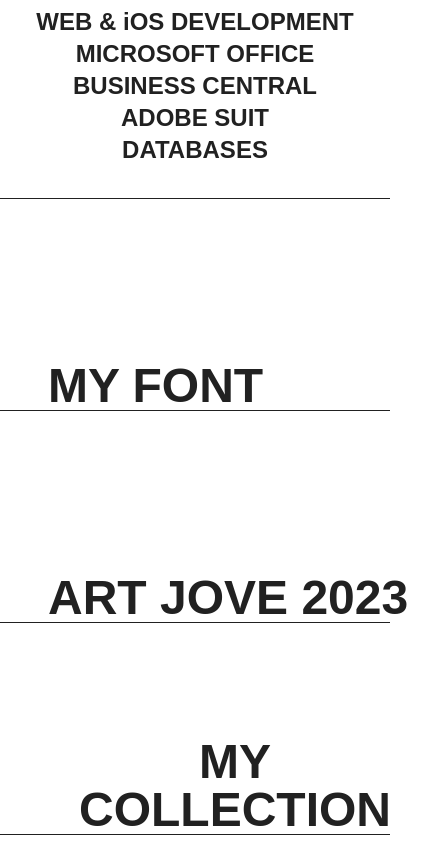
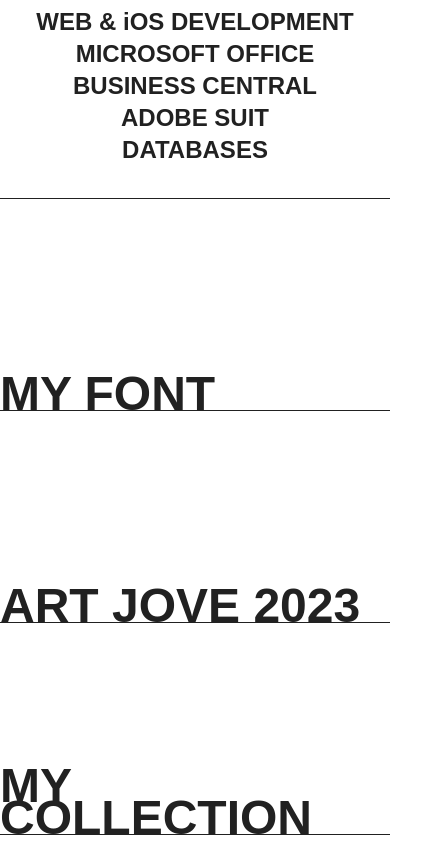
Before and after one commit to gianloco04/portfolio, a plain HTML site: page index.html in a window 390 px wide. Shown: the part 1125-1969 px from the top of the page, 438 px wide, since content can reach past the window. Drawn offline with nearby package versions, Linux system fonts and the light colour scheme; a web font is replaced by a local one.

Commit message:
text changes

```diff
--- a/styles.css
+++ b/styles.css
@@ -274,6 +274,8 @@
     #home header .right {
         height: 25vh;
         padding: 2rem;
+        justify-content: center;
+        align-items: center;
     }
     #home main .right {
         min-height: 50vh;
@@ -318,4 +320,13 @@
     #content {
         height: 100%;
     }
+
+    section .project .right {
+        margin: 0;
+    }
+    section .project h1 {
+        line-height: 2rem;
+        font-size: 3rem;
+        text-align: left;
+    }
 }
```
